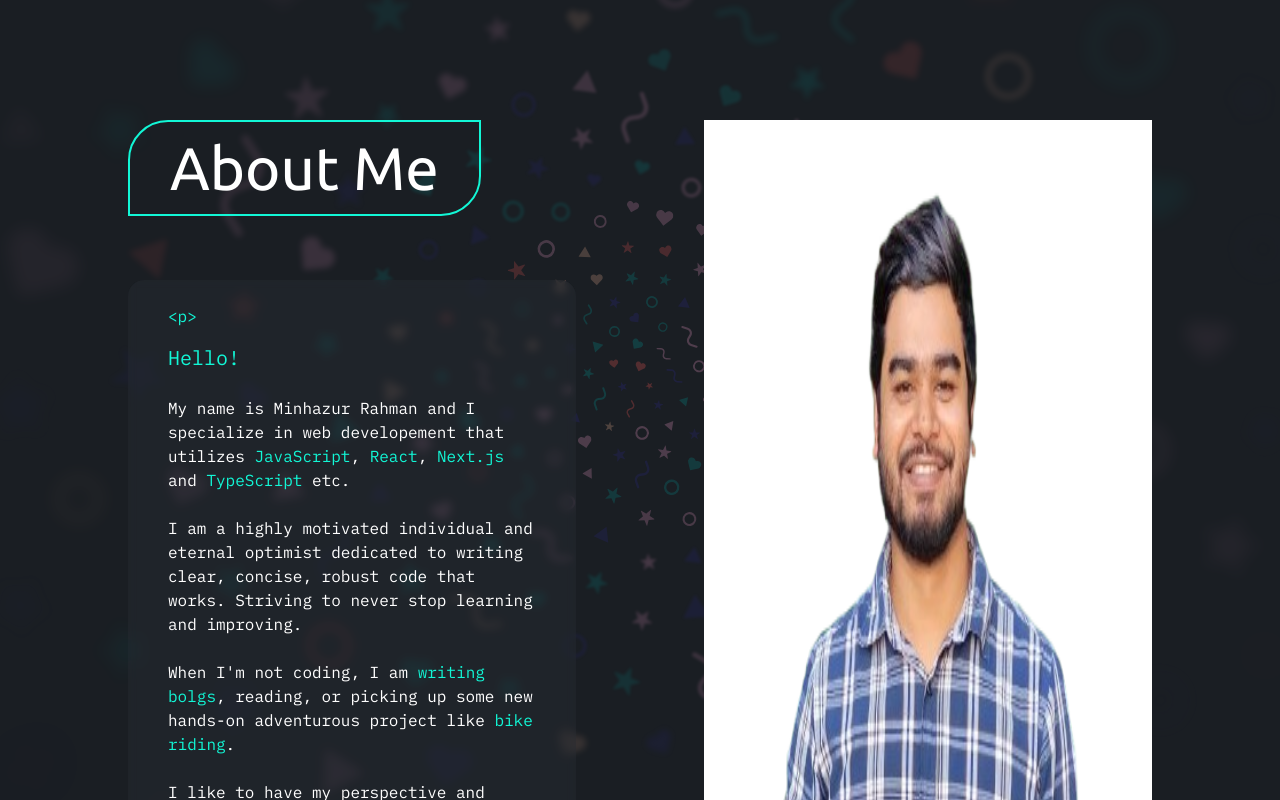
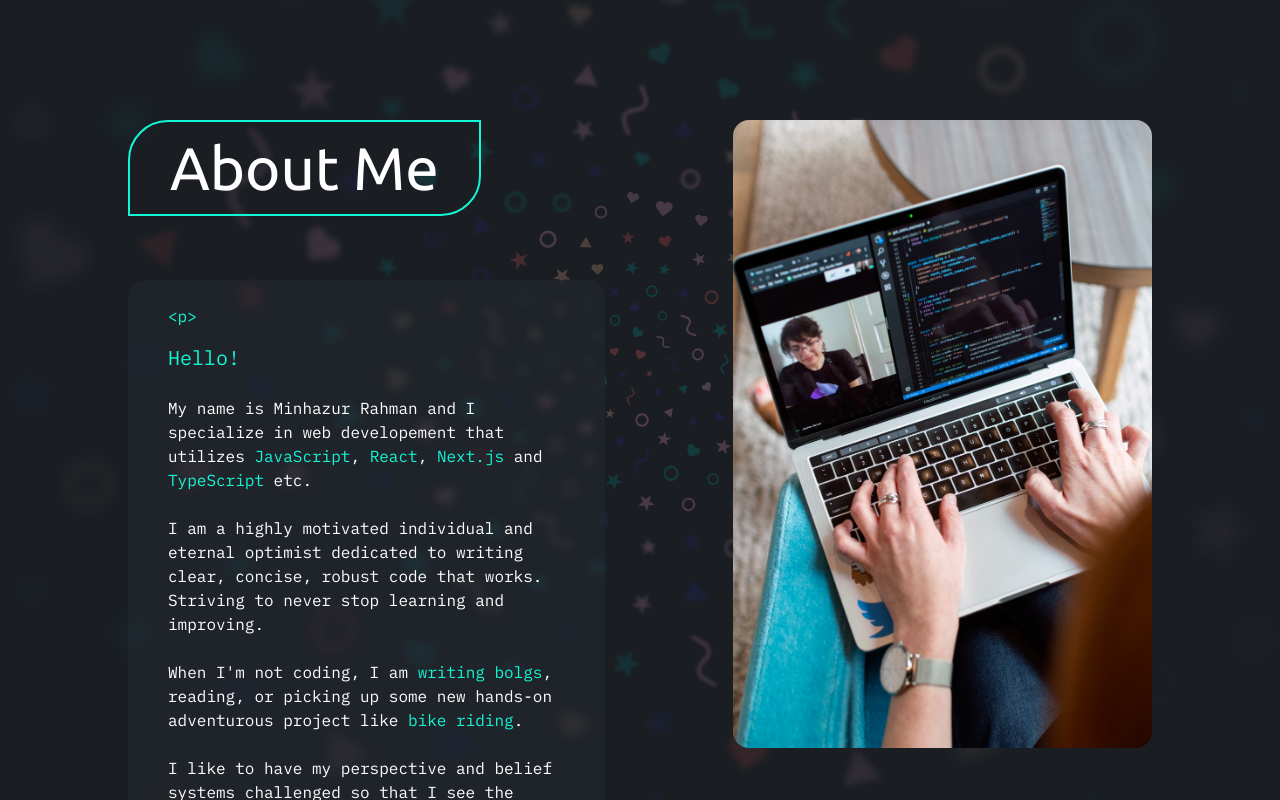
Before and after one commit to minhazurrony/portfolio, a Next.js app: page / in a window 1280 px wide. Shown: the part 1440-2240 px from the top of the page. Built offline with nearby package versions, Linux system fonts and the light colour scheme.

Commit message:
feat: complete about me section

```diff
--- a/app/components/About.tsx
+++ b/app/components/About.tsx
@@ -4,12 +4,12 @@ import Image from "next/image";
 
 function About() {
   return (
-    <ContainerWrapper className="bg-bg-two bg-[url('/assets/images/about.svg')] bg-cover bg-center bg-no-repeat p-[128px]">
-      <div className="mb-[128px]">
+    <ContainerWrapper className="bg-bg-two bg-[url('/assets/images/about_bg.svg')] bg-cover bg-center bg-no-repeat p-[128px]">
+      <div className="lg:block mb-[128px] hidden">
         <ScrollBottom />
       </div>
-      <div className="flex justify-between gap-32">
-        <div className="flex-1">
+      <div className="xl:flex-row xl:gap-32 flex flex-col justify-between gap-16">
+        <div className="xl:w-3/5 w-full">
           <h2 className="font-ubuntu border-brand-one mb-16 inline-block rounded-br-[40px] rounded-tl-[40px] border-2 px-10 py-4 text-6xl capitalize text-white">
             about me
           </h2>
@@ -44,11 +44,12 @@ function About() {
         </div>
 
         <Image
-          className="flex-1"
-          src={"/assets/images/minhazur.png"}
-          width={200}
-          height={200}
-          alt=""
+          className="md:max-h-[628px] w-2/5 flex-auto rounded-2xl object-cover"
+          src={"/assets/images/about.jpg"}
+          alt="about-image"
+          width={150}
+          height={150}
+          style={{ width: "auto", height: "auto" }}
         />
       </div>
     </ContainerWrapper>
```
Also changed, not shown: public/assets/images/about.jpg (added), public/assets/images/about_bg.svg (renamed from public/assets/images/about.svg).
